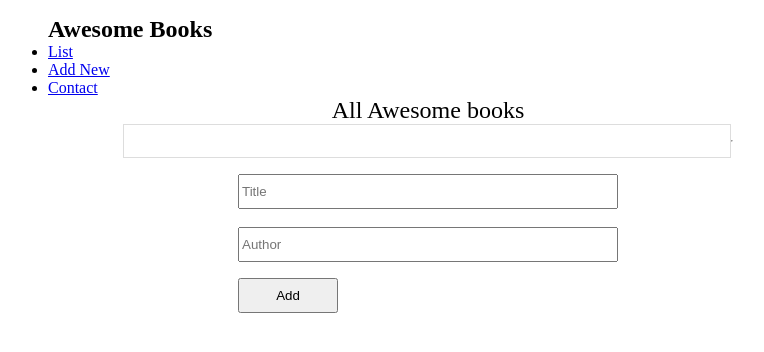
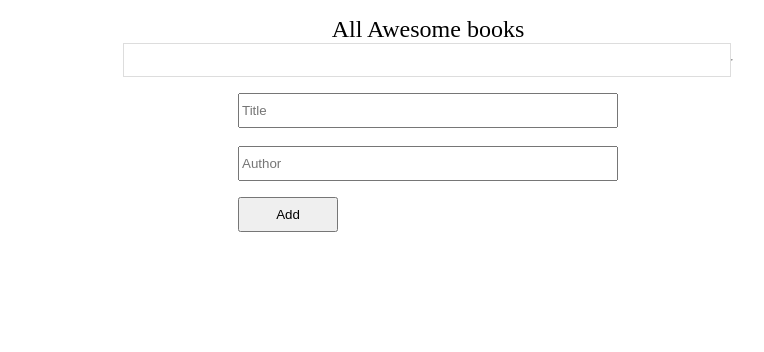
Before and after one commit to barakadanny/Awesome-books, a website: page index.html in a window 1280 px wide. Shown: the whole page, without its empty margins (212-976 px from the left). Drawn offline with Linux system fonts and the light colour scheme.

Commit message:
Revert "Single Page Application"

```diff
--- a/index.html
+++ b/index.html
@@ -10,14 +10,6 @@
 <body>
     <div class="main">
         <div class="content">
-            <nav>
-                <h1 class="logo">Awesome Books</h1>
-                <ul class="menu">
-                    <li><a href="#">List</a></li>
-                    <li><a href="#">Add New</a></li>
-                    <li><a href="#">Contact</a></li>
-                </ul>
-            </nav>
             <div class='content-description'>
                 <h1 class="main-title">All Awesome books</h1>
                 <div class="books">
```
